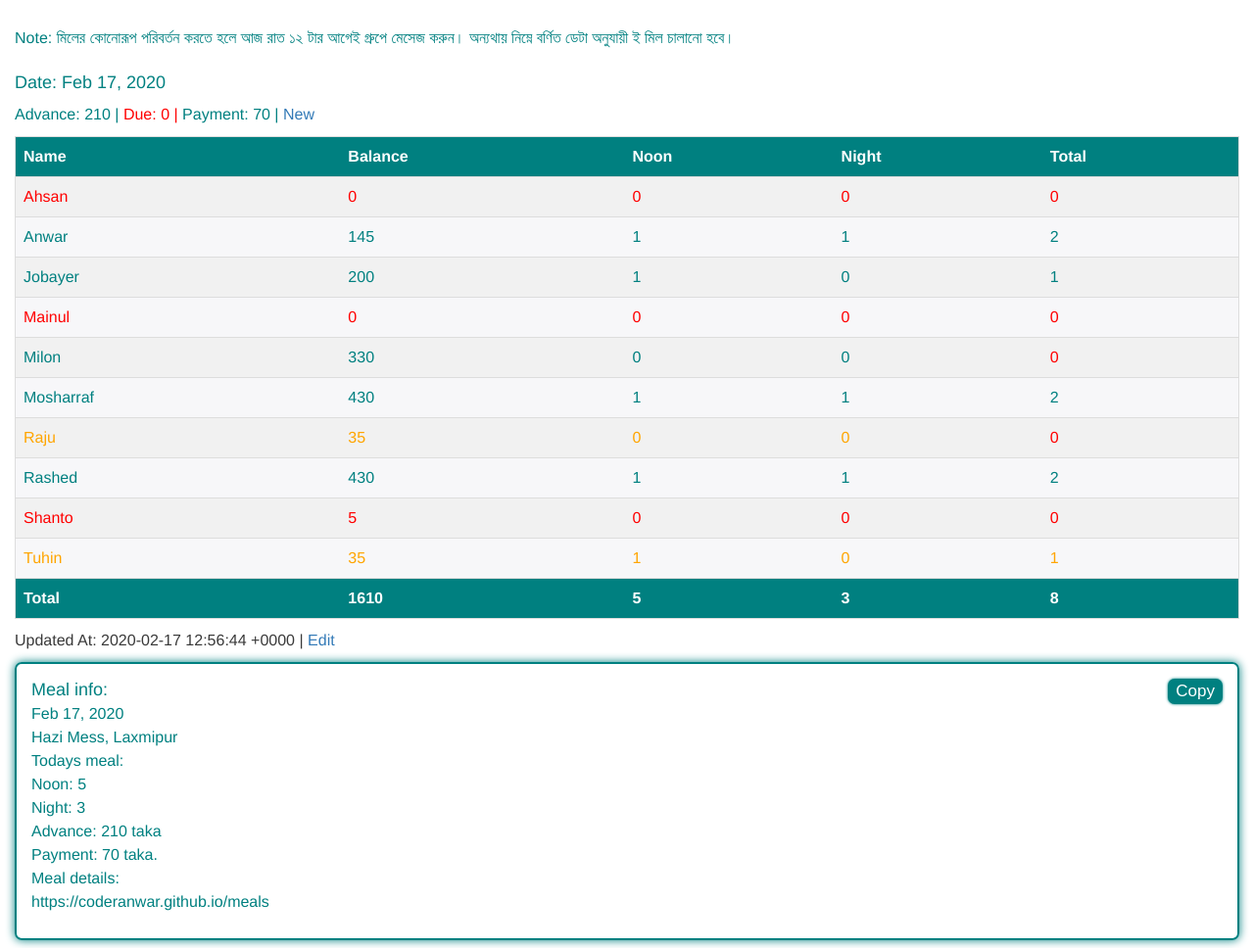
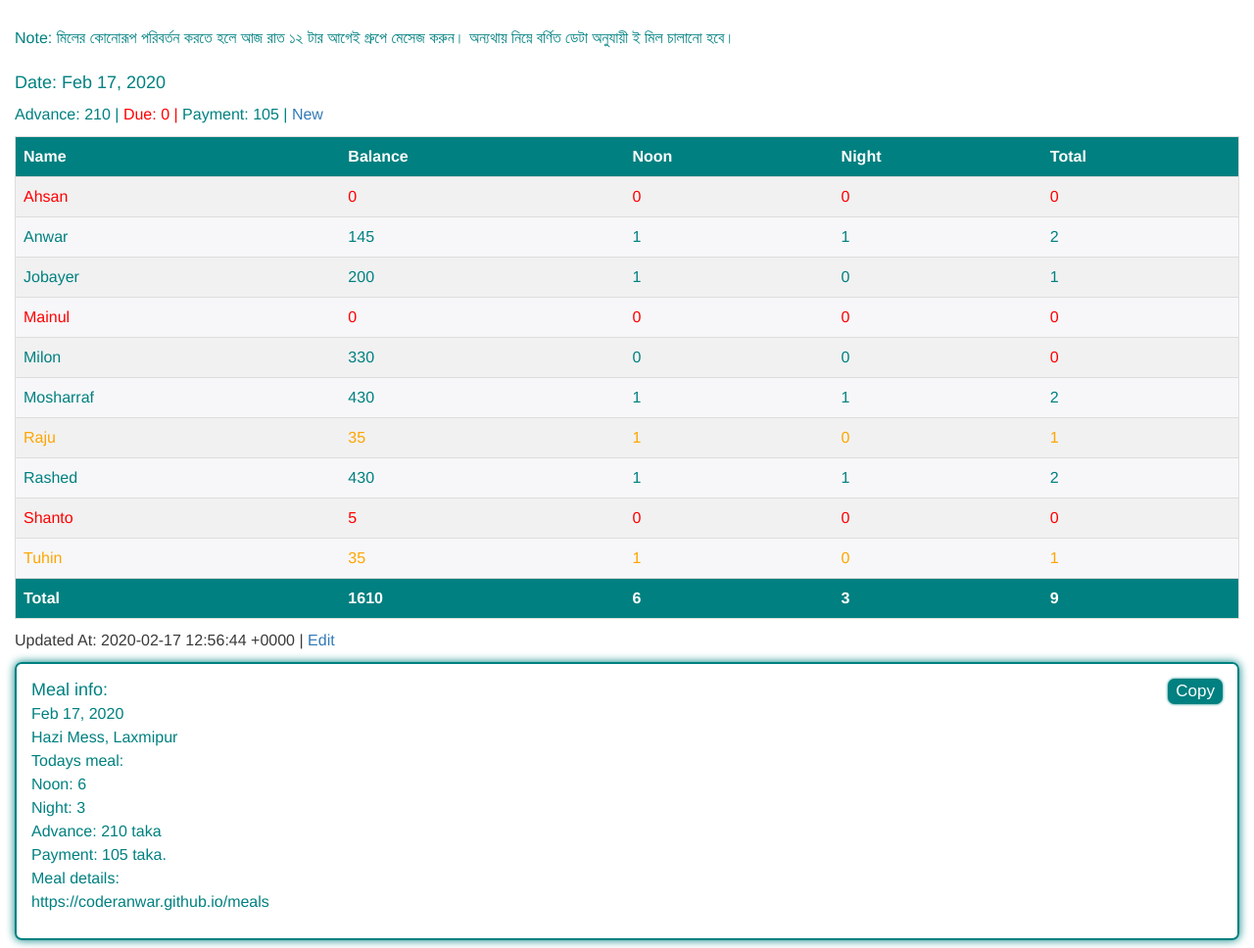
Before and after one commit to coderanwar/meals, a Jekyll site: the page built from index.html, in a window 1280 px wide and 1400 px high. Shown: the part 197-1165 px from the top of the window at 98% size. Built offline with Jekyll 4.4.1, drawn with Linux system fonts in a browser that asks for light colours.

Commit message:
Update meals.yml

```diff
--- a/_data/meals.yml
+++ b/_data/meals.yml
@@ -30,7 +30,7 @@
       Night: 1
     - Name: "Raju"
       Balance: 35
-      Noon: 0
+      Noon: 1
       Night: 0
     - Name: "Rashed"
       Balance: 430
```
